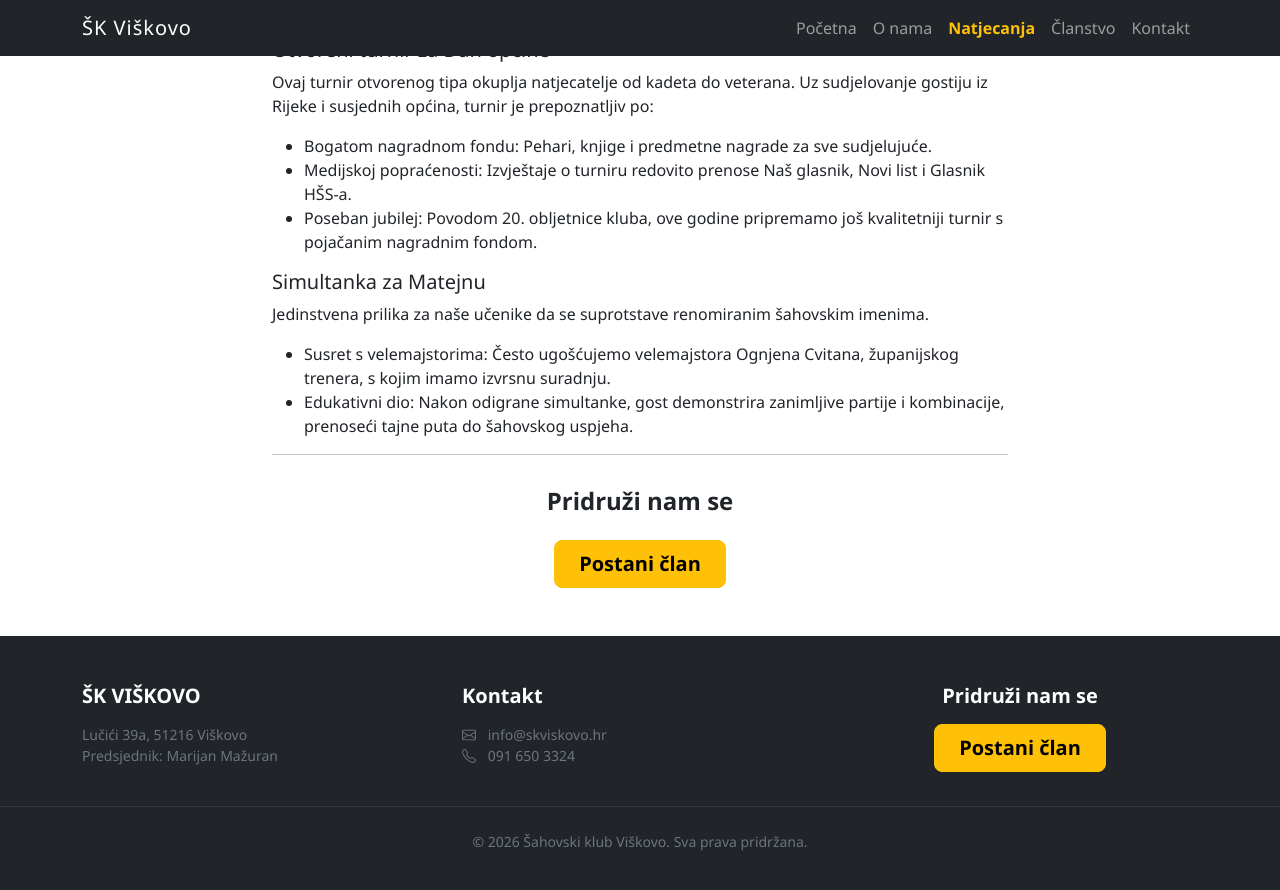
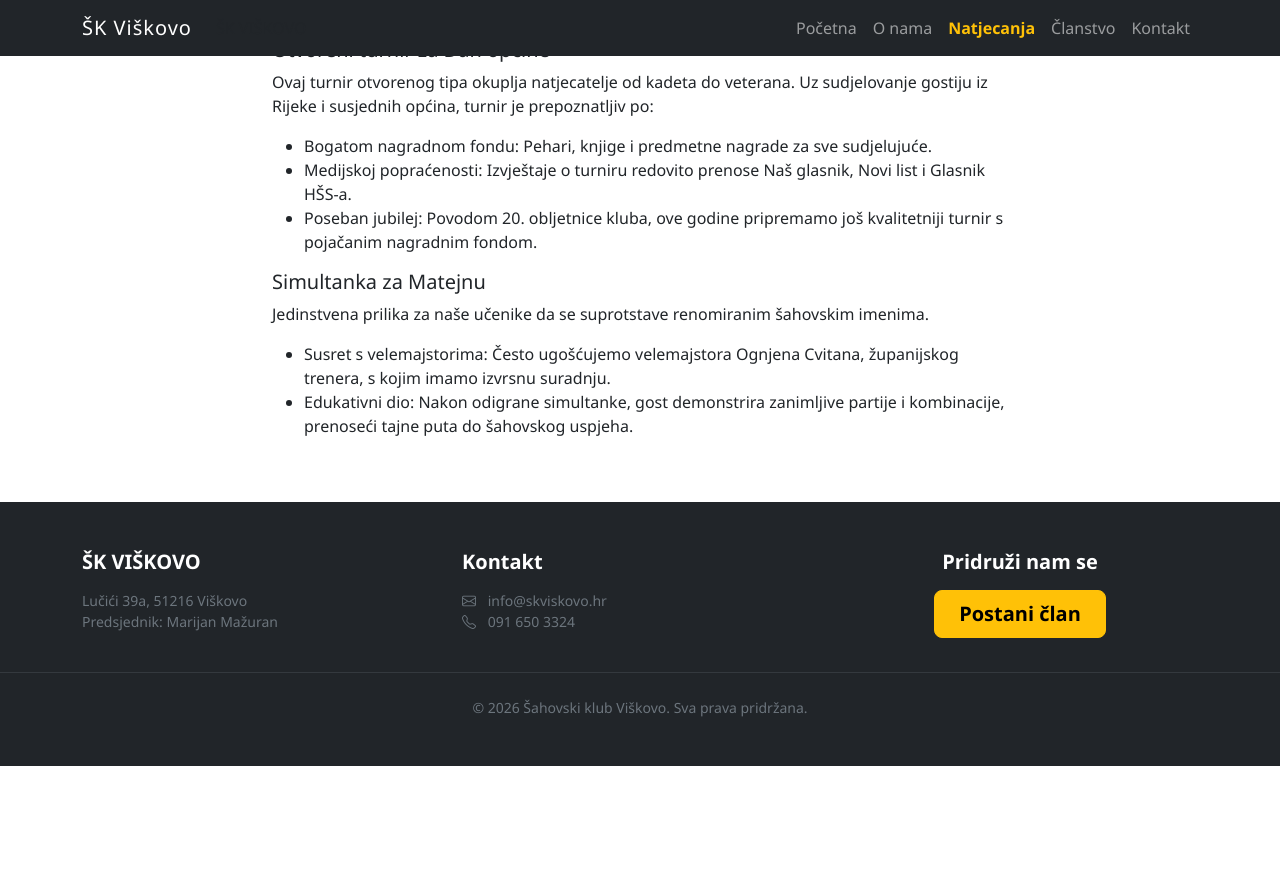
Before and after one commit to skviskovo/skviskovo.hr, a Jekyll site: the page built from natjecanja.html, in a window 1280 px wide and 900 px high, scrolled down 928 px. Shown: the top 890 px of the window. Built offline with Jekyll 4.4.1, drawn with Linux system fonts in a browser that asks for light colours; after the commit the page ends 1694 px from its top, so only the background shows below that.

Commit message:
Update natjecanja.html

```diff
--- a/natjecanja.html
+++ b/natjecanja.html
@@ -49,12 +49,6 @@ title: Natjecanja
             <li>Susret s velemajstorima: Često ugošćujemo velemajstora Ognjena Cvitana, županijskog trenera, s kojim imamo izvrsnu suradnju.</li>
             <li>Edukativni dio: Nakon odigrane simultanke, gost demonstrira zanimljive partije i kombinacije, prenoseći tajne puta do šahovskog uspjeha.</li>
         </ul>
-        <hr>
-      </div>
-      <div class="col-lg-8 mx-auto mb-4 mb-lg-0">
-      <h4 class="fw-bold text-center mb-4 mt-3">Pridruži nam se</h4>
-        <div class="d-flex justify-content-center">
-          <a href="#kontakt" class="btn btn-warning btn-lg px-4 fw-bold">Postani član</a></div>
       </div>
 
     </div>
```
